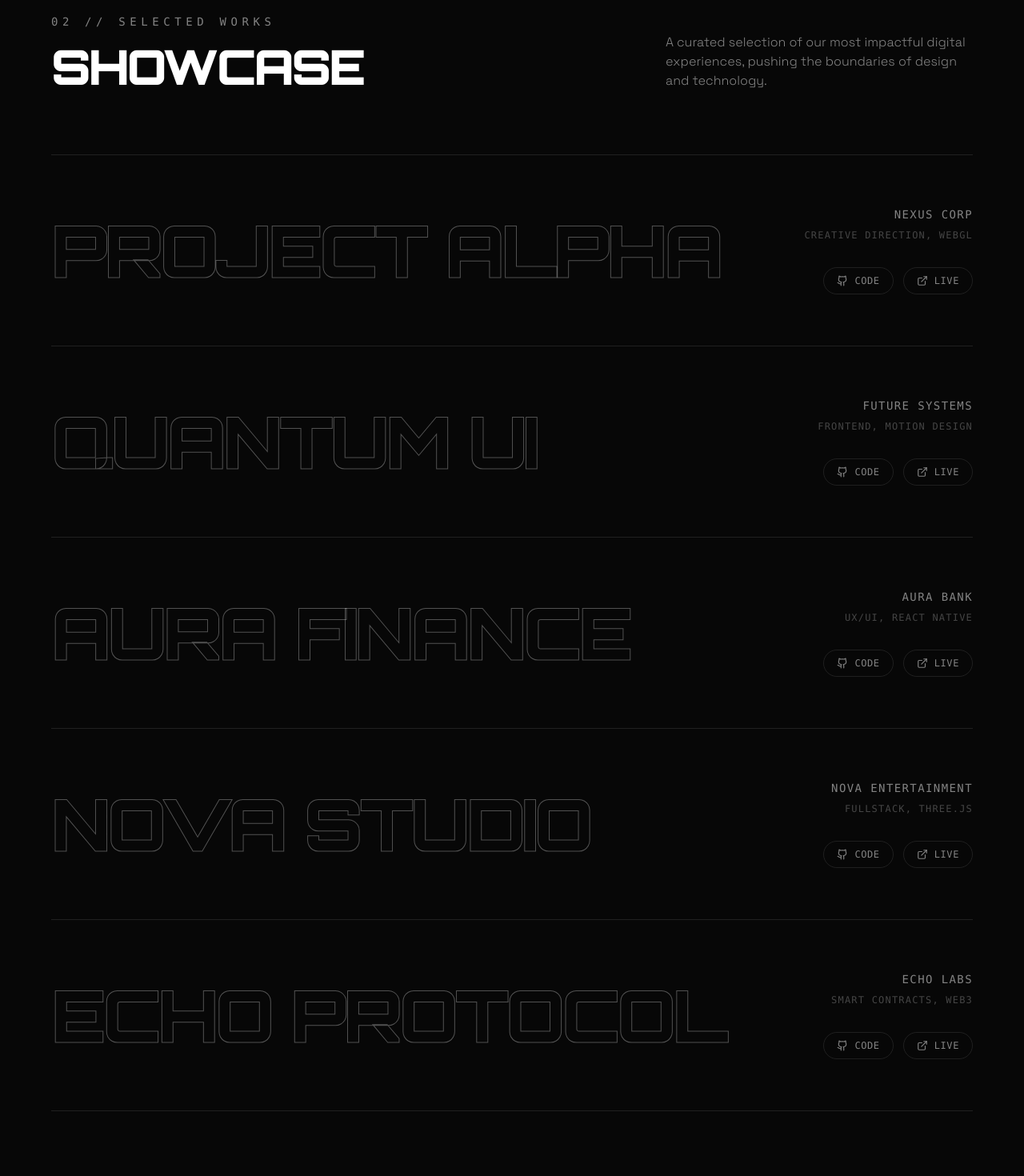
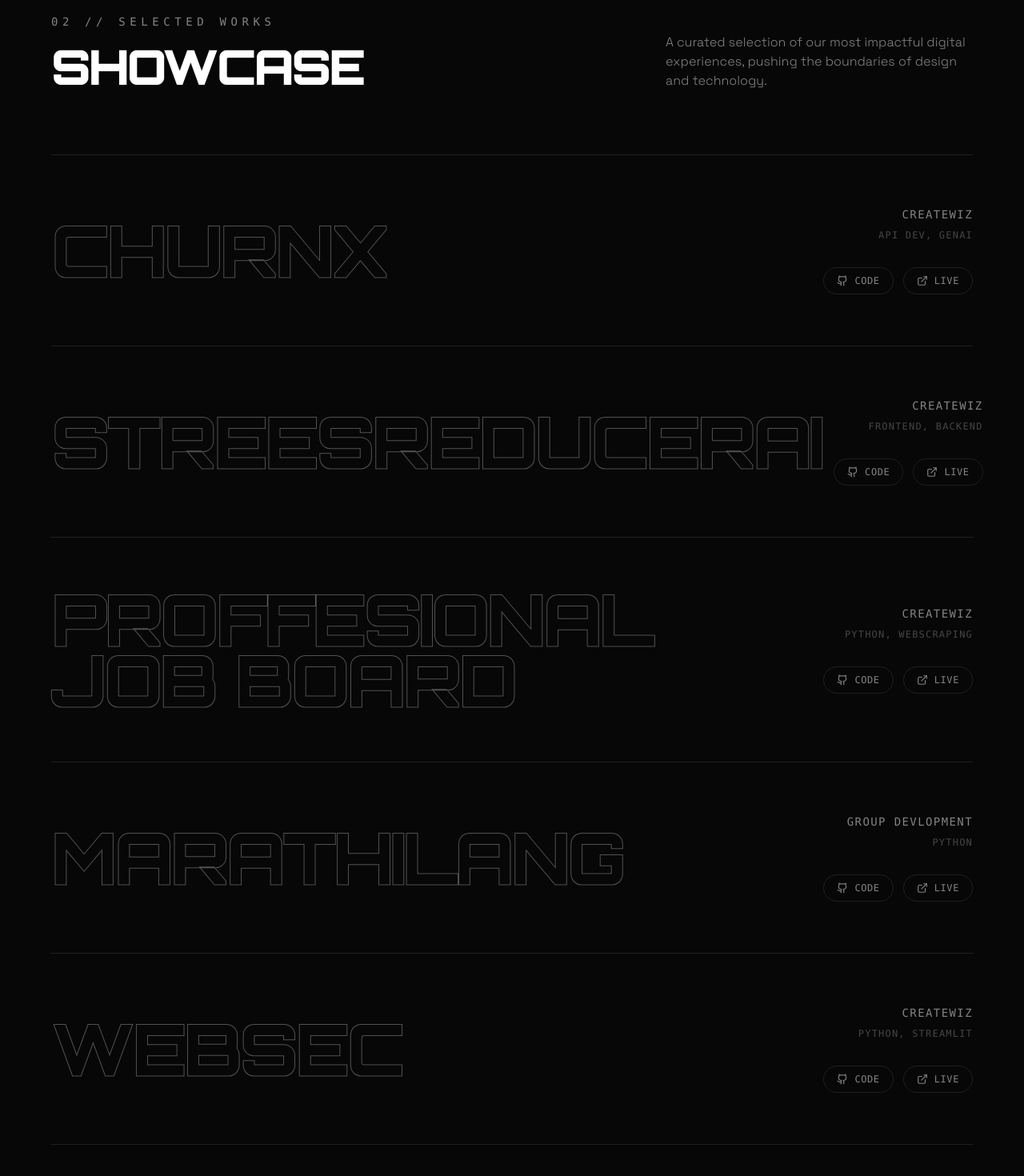
Before and after one commit to Hardik-369/PolymathistGroup, a React (Vite) app: page / in a window 1280 px wide. Shown: the part 3572-5042 px from the top of the page at 80% size. Built offline with nearby package versions, Linux system fonts and the light colour scheme.

Commit message:
Update project details in ProjectShowcase component

```diff
--- a/src/components/ProjectShowcase.tsx
+++ b/src/components/ProjectShowcase.tsx
@@ -8,49 +8,49 @@ gsap.registerPlugin(ScrollTrigger);
 
 const projects = [
   {
-    title: "Project Alpha",
-    client: "Nexus Corp",
-    role: "Creative Direction, WebGL",
-    image: "https://picsum.photos/seed/alpha/800/1000?blur=1",
+    title: "ChurnX",
+    client: "Createwiz",
+    role: "API Dev, GenAI",
+    image: "/images/churnx",
     color: "#FF0055",
-    github: "https://github.com",
-    live: "https://example.com"
+    github: "https://github.com/Hardik-369/ChurnX",
+    live: "https://github.com/Hardik-369/ChurnX"
   },
   {
-    title: "Quantum UI",
-    client: "Future Systems",
-    role: "Frontend, Motion Design",
-    image: "https://picsum.photos/seed/quantum/800/1000?blur=1",
+    title: "StreesReducerAI",
+    client: "Createwiz",
+    role: "Frontend, Backend",
+    image: "/images/stress",
     color: "#00FF88",
-    github: "https://github.com",
-    live: "https://example.com"
+    github: "https://github.com/Hardik-369/stress-reducer-ai",
+    live: "https://stress-reducer-ai.vercel.app/"
   },
   {
-    title: "Aura Finance",
-    client: "Aura Bank",
-    role: "UX/UI, React Native",
-    image: "https://picsum.photos/seed/aura/800/1000?blur=1",
+    title: "Proffesional Job Board",
+    client: "Createwiz",
+    role: "Python, WebScraping",
+    image: "/images/job",
     color: "#0000FF",
-    github: "https://github.com",
-    live: "https://example.com"
+    github: "https://github.com/Hardik-369/Professional-Job-Board",
+    live: "https://github.com/Hardik-369/Professional-Job-Board"
   },
   {
-    title: "Nova Studio",
-    client: "Nova Entertainment",
-    role: "Fullstack, Three.js",
-    image: "https://picsum.photos/seed/nova/800/1000?blur=1",
+    title: "MarathiLang",
+    client: "Group Devlopment",
+    role: "Python",
+    image: "/images/marathi",
     color: "#FF00AA",
-    github: "https://github.com",
-    live: "https://example.com"
+    github: "https://github.com/Hardik-369/marathi-lang",
+    live: "https://github.com/Hardik-369/marathi-lang"
   },
   {
-    title: "Echo Protocol",
-    client: "Echo Labs",
-    role: "Smart Contracts, Web3",
-    image: "https://picsum.photos/seed/echo/800/1000?blur=1",
+    title: "WebSec",
+    client: "Createwiz",
+    role: "Python, Streamlit",
+    image: "/images/web",
     color: "#FF8800",
-    github: "https://github.com",
-    live: "https://example.com"
+    github: "https://github.com/Hardik-369/WebSec",
+    live: "https://github.com/Hardik-369/WebSec"
   }
 ];
 
```
